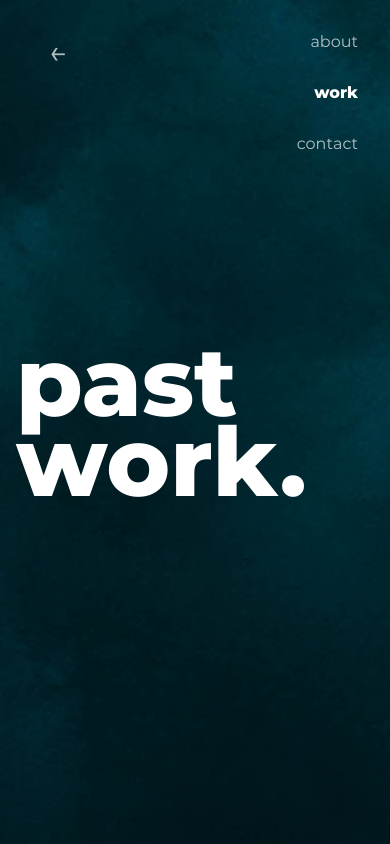
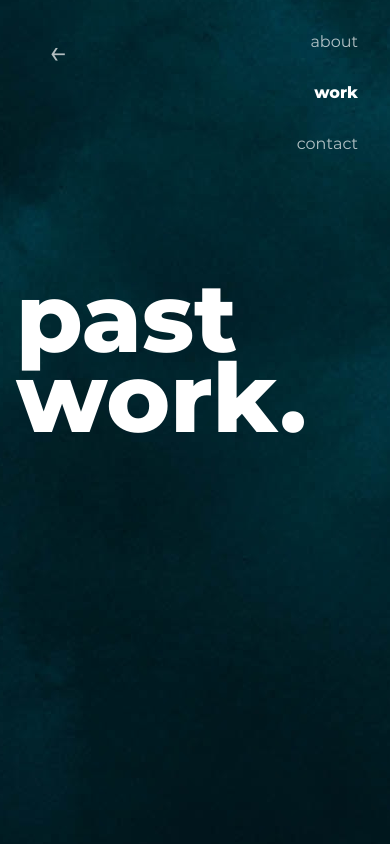
Before and after one commit to dylan-galbraith/portfolio, a React (Create React App) app: page /work in a window 390 px wide. Shown: the top 844 px of the page. Built offline with nearby package versions, Linux system fonts and the light colour scheme.

Commit message:
Add padding-bottom to all heroes for mobile devices to center heading

```diff
--- a/src/pages/About/About.scss
+++ b/src/pages/About/About.scss
@@ -6,12 +6,15 @@
   align-items: center;
   margin: 0 auto;
 
-
   &__hero {
     display: flex;
     width: 100vw;
     align-items: center;
     height: 100vh;
+    padding-bottom: 8rem;
+    @include tablet {
+      padding-bottom: 0;
+    }
   }
 
   &__heading {
--- a/src/pages/Contact/Contact.scss
+++ b/src/pages/Contact/Contact.scss
@@ -14,6 +14,10 @@
     width: 100vw;
     align-items: center;
     height: 100vh;
+    padding-bottom: 8rem;
+    @include tablet {
+      padding-bottom: 0;
+    }
   }
 
   &__heading {
--- a/src/pages/Work/Work.scss
+++ b/src/pages/Work/Work.scss
@@ -14,6 +14,10 @@
     width: 100vw;
     align-items: center;
     height: 100vh;
+    padding-bottom: 8rem;
+    @include tablet {
+      padding-bottom: 0;
+    }
   }
 
   &__heading {
@@ -80,6 +84,10 @@
     width: 100vw;
     align-items: center;
     height: 100vh;
+    padding-bottom: 8rem;
+    @include tablet {
+      padding-bottom: 0;
+    }
   }
 
   &__heading {
```
